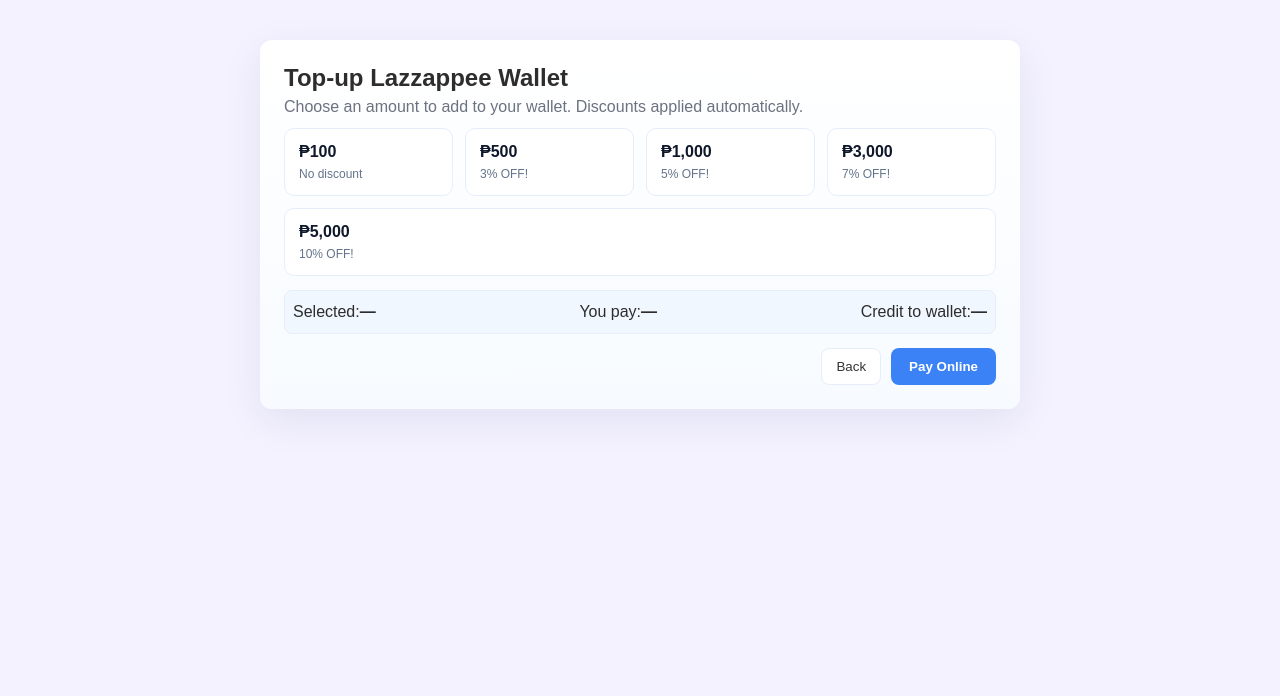
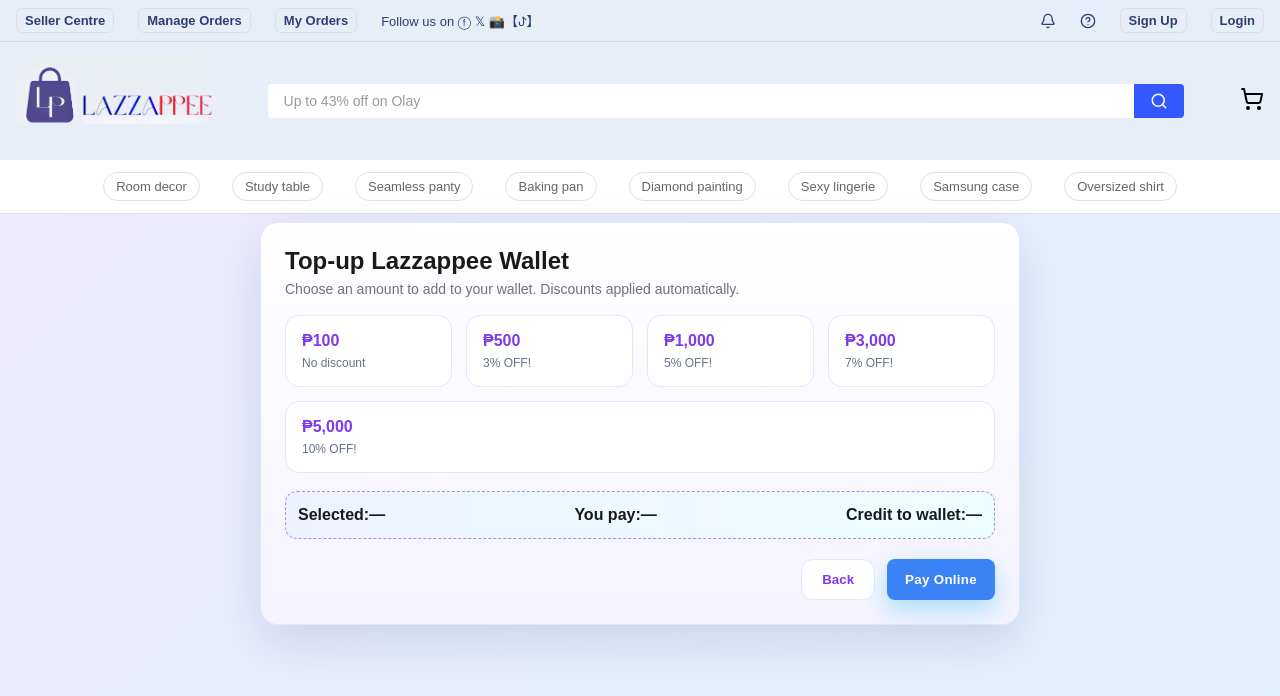
Before and after one commit to ChrisGemps/Lazzappe, a React (Create React App) app in the folder lazzappe/frontend/: page /topup in a window 1280 px wide. Shown: the top 696 px of the page. Built offline with nearby package versions, Linux system fonts and the light colour scheme.

Commit message:
fixed manage order access and better top up page design

```diff
--- a/lazzappe/frontend/src/css/Dashboard/ProfilePage.css
+++ b/lazzappe/frontend/src/css/Dashboard/ProfilePage.css
@@ -1,12 +1,12 @@
 .profile-container {
   min-height: 100vh;
   background: linear-gradient(to bottom, #dccff4, #5a36c9);
-  padding: 2rem 1rem;
+  padding: 1rem 1rem;
 }
 
 @media (min-width: 768px) {
   .profile-container {
-    padding: 3rem 2rem;
+    padding: 1rem 1rem;
   }
 }
 
--- a/lazzappe/frontend/src/css/Dashboard/TopUpPage.css
+++ b/lazzappe/frontend/src/css/Dashboard/TopUpPage.css
@@ -1,28 +1,247 @@
-.topup-root{
-  display:flex;
-  align-items:center;
-  justify-content:center;
-  padding:40px 16px;
+/* =========================
+   Lazzappee Top-Up Theme
+   ========================= */
+
+:root {
+  --primary: #7c3aed;        /* Violet */
+  --primary-light: #a78bfa;
+  --secondary: #38bdf8;      /* Sky Blue */
+  --accent: #f59e0b;         /* Gold */
+  --accent-soft: #fef3c7;
+  --success: #22c55e;
+  --bg-soft: #f5f3ff;
+  --text-dark: #0f172a;
+  --text-muted: #6b7280;
+  --border-soft: #e0e7ff;
 }
-.topup-card{
-  width:100%;
-  max-width:760px;
-  background: linear-gradient(180deg,#ffffff,#f7fbff);
-  border-radius:12px;
-  padding:24px;
-  box-shadow:0 12px 40px rgba(15,40,90,0.08);
+
+/* Root Layout */
+.topup-root {
+  min-height: 100vh;
+  display: flex;
+  align-items: flex-start;
+  justify-content: center;
+  padding: 1rem 1rem;
+  background: linear-gradient(135deg, #ede9fe, #e0f2fe);
 }
-.topup-card h2{margin:0 0 6px 0}
-.muted{color:#6b7280;margin-bottom:12px}
-.topup-options{display:flex;flex-wrap:wrap;gap:12px}
-.topup-option{flex:1 1 140px;border-radius:10px;padding:14px;background:#fff;border:1px solid #e6eefb;cursor:pointer;display:flex;flex-direction:column;align-items:flex-start;gap:6px;transition:transform .12s,box-shadow .12s}
-.topup-option .topup-amount{font-weight:800;color:#0f172a;font-size:16px}
-.topup-option .topup-meta{font-size:12px;color:#64748b}
-.topup-option.active{transform:translateY(-6px);box-shadow:0 10px 30px rgba(37,99,235,0.12);border-color:rgba(37,99,235,0.18)}
-.topup-summary{display:flex;justify-content:space-between;padding:12px 8px;margin-top:14px;background:#f1f7ff;border-radius:8px;border:1px solid #e6eefb}
-.topup-message{margin-top:12px;background:#ecfdf5;color:#065f46;padding:10px;border-radius:8px}
-.topup-actions{display:flex;gap:10px;justify-content:flex-end;margin-top:14px}
-.btn-primary{background:linear-gradient(90deg,#2563eb,#0ea5e9);color:#fff;padding:10px 14px;border:none;border-radius:8px;cursor:pointer;font-weight:700}
-.btn-secondary{background:#fff;border:1px solid #e6eefb;padding:10px 14px;border-radius:8px;cursor:pointer}
 
-@media(max-width:640px){.topup-options{gap:8px}.topup-option{flex:1 1 48%}}
+/* Card */
+.topup-card {
+  width: 100%;
+  max-width: 760px;
+  background: linear-gradient(180deg, #ffffff, #f5f3ff);
+  border-radius: 18px;
+  padding: 24px;
+  /* small negative top margin to tuck the card slightly under the header */
+  margin-top: -8px;
+  border: 1px solid var(--border-soft);
+  box-shadow: 0 18px 50px rgba(15, 40, 90, 0.12);
+}
+
+.topup-card h2 {
+  margin: 0 0 6px 0;
+  font-weight: 800;
+  color: var(--text-dark);
+}
+
+.muted {
+  color: var(--text-muted);
+  margin-bottom: 18px;
+  font-size: 14px;
+}
+
+/* Top-Up Options */
+.topup-options {
+  display: flex;
+  flex-wrap: wrap;
+  gap: 14px;
+}
+
+.topup-option {
+  flex: 1 1 140px;
+  border-radius: 14px;
+  padding: 16px;
+  background: #ffffff;
+  border: 1px solid var(--border-soft);
+  cursor: pointer;
+  display: flex;
+  flex-direction: column;
+  gap: 6px;
+  transition: all 0.18s ease;
+  position: relative;
+}
+
+.topup-option:hover {
+  transform: translateY(-3px);
+  box-shadow: 0 10px 26px rgba(124, 58, 237, 0.12);
+}
+
+.topup-option.active {
+  background: linear-gradient(180deg, #faf5ff, #eef2ff);
+  border-color: var(--primary);
+  box-shadow: 0 16px 36px rgba(124, 58, 237, 0.28);
+  transform: translateY(-6px);
+}
+
+/* Amount + Meta */
+.topup-amount {
+  font-weight: 800;
+  color: var(--primary);
+  font-size: 16px;
+}
+
+.topup-meta {
+  font-size: 12px;
+  color: #64748b;
+}
+
+/* Gold Accent for Selected */
+.topup-option.active::after {
+  content: "★";
+  position: absolute;
+  top: 10px;
+  right: 12px;
+  font-size: 14px;
+  color: var(--accent);
+}
+
+/* Summary */
+.topup-summary {
+  display: flex;
+  justify-content: space-between;
+  align-items: center;
+  padding: 14px 12px;
+  margin-top: 18px;
+  background: linear-gradient(90deg, #eef2ff, #ecfeff);
+  border-radius: 12px;
+  border: 1px dashed var(--primary-light);
+  font-weight: 600;
+  color: var(--text-dark);
+}
+
+/* Discount / Message */
+.topup-message {
+  margin-top: 14px;
+  background: linear-gradient(90deg, #ecfdf5, #d1fae5);
+  color: #065f46;
+  padding: 12px 14px;
+  border-radius: 12px;
+  font-size: 14px;
+  border-left: 5px solid var(--success);
+}
+
+/* Actions */
+.topup-actions {
+  display: flex;
+  gap: 12px;
+  justify-content: flex-end;
+  margin-top: 20px;
+}
+
+.btn-primary {
+  background: linear-gradient(90deg, var(--primary), var(--secondary));
+  color: #ffffff;
+  padding: 12px 20px;
+  border: none;
+  border-radius: 12px;
+  cursor: pointer;
+  font-weight: 800;
+  letter-spacing: 0.3px;
+  box-shadow: 0 10px 24px rgba(56, 189, 248, 0.4);
+  transition: transform 0.12s ease, box-shadow 0.12s ease;
+}
+
+.btn-primary:hover {
+  transform: translateY(-2px);
+  box-shadow: 0 14px 32px rgba(124, 58, 237, 0.45);
+}
+
+.btn-secondary {
+  background: #ffffff;
+  border: 1px solid var(--border-soft);
+  color: var(--primary);
+  padding: 12px 20px;
+  border-radius: 12px;
+  cursor: pointer;
+  font-weight: 700;
+}
+
+/* Mobile */
+@media (max-width: 640px) {
+  .topup-options {
+    gap: 10px;
+  }
+
+  .topup-option {
+    flex: 1 1 48%;
+  }
+}
+
+/* Toast / Confirmation */
+.topup-toast-wrapper {
+  position: fixed;
+  right: 20px;
+  top: 20px;
+  z-index: 9999;
+}
+
+.topup-toast {
+  background: linear-gradient(90deg, #f0fdf4, #dcfce7);
+  border-radius: 14px;
+  padding: 14px 18px;
+  box-shadow: 0 12px 26px rgba(0, 0, 0, 0.15);
+  min-width: 260px;
+  border-left: 5px solid var(--success);
+}
+
+.topup-toast-inner {
+  display: flex;
+  align-items: center;
+  gap: 12px;
+}
+
+.topup-toast-icon {
+  width: 38px;
+  height: 38px;
+  border-radius: 50%;
+  background: radial-gradient(circle, #4ade80, #22c55e);
+  color: #ffffff;
+  display: flex;
+  align-items: center;
+  justify-content: center;
+  font-weight: 900;
+}
+
+.topup-toast-title {
+  font-weight: 800;
+}
+
+.topup-toast-sub {
+  font-size: 12px;
+  color: #065f46;
+}
+
+.topup-toast-actions {
+  margin-top: 10px;
+  display: flex;
+  justify-content: flex-end;
+  gap: 8px;
+}
+
+.toast-btn-primary {
+  background: linear-gradient(90deg, var(--primary), var(--secondary));
+  color: #ffffff;
+  border: none;
+  padding: 6px 12px;
+  border-radius: 8px;
+  cursor: pointer;
+  font-weight: 700;
+}
+
+.toast-btn-close {
+  background: transparent;
+  color: #334155;
+  border: none;
+  padding: 6px 10px;
+  cursor: pointer;
+}
--- a/lazzappe/frontend/src/page/ManageOrders.js
+++ b/lazzappe/frontend/src/page/ManageOrders.js
@@ -33,9 +33,13 @@
       const user = JSON.parse(userStr);
       const userId = user.id || user.user_id;
 
+      const token = localStorage.getItem('token');
+      const headers = { 'Content-Type': 'application/json' };
+      if (token) headers['Authorization'] = `Bearer ${token}`;
+
       const response = await fetch('http://localhost:8080/api/auth/profile', {
         method: 'GET', // GET is standard for fetching data
-        headers: { 'Content-Type': 'application/json' },
+        headers,
         credentials: 'include', // include cookies for session-based auth
       });
 
@@ -52,7 +56,13 @@
 
         fetchOrders(userId);
       } else {
-        throw new Error('Failed to verify user role');
+        // try to show server-provided message
+        let msg = 'Failed to verify user role';
+        try {
+          const err = await response.json();
+          if (err && (err.error || err.message)) msg = err.error || err.message;
+        } catch (e) {}
+        throw new Error(msg);
       }
     } catch (error) {
       console.error('Error checking seller access:', error);
--- a/lazzappe/frontend/src/page/TopUpPage.js
+++ b/lazzappe/frontend/src/page/TopUpPage.js
@@ -1,6 +1,7 @@
 import React, { useState } from 'react';
 import '../css/Dashboard/TopUpPage.css';
 import { useNavigate } from 'react-router-dom';
+import NavBarComponent from "../component/Dashboard/NavBarComponent";
 
 export default function TopUpPage(){
   const navigate = useNavigate();
@@ -15,6 +16,8 @@
   const [selected, setSelected] = useState(null);
   const [processing, setProcessing] = useState(false);
   const [message, setMessage] = useState('');
+  const [showConfirm, setShowConfirm] = useState(false);
+  const [confirmData, setConfirmData] = useState(null);
 
   const choose = (opt) => {
     setSelected(opt);
@@ -42,13 +45,20 @@
       localStorage.setItem(key, newBalance.toFixed(2));
 
       setProcessing(false);
-      setMessage(`Success! You paid ₱${discounted.toFixed(2)} and ₱${selected.value.toFixed(2)} was added to your Lazzappee wallet.`);
+      const successMsg = `Success! You paid ₱${discounted.toFixed(2)} and ₱${selected.value.toFixed(2)} was added to your Lazzappee wallet.`;
+      setMessage(successMsg);
 
       // Dispatch a custom event so other pages can update balances (include userId)
       try { window.dispatchEvent(new CustomEvent('lazzappe:wallet-updated', { detail: { balance: newBalance, userId: uid } })); } catch (e) {}
 
+      // show confirmation toast with quick actions
+      setConfirmData({ paid: discounted.toFixed(2), credited: selected.value.toFixed(2), newBalance: newBalance.toFixed(2) });
+      setShowConfirm(true);
+      // auto-hide after 4s
+      setTimeout(() => setShowConfirm(false), 4000);
+
       // Optionally navigate to profile or dashboard after short delay
-      setTimeout(()=>navigate('/profile'), 1400);
+      setTimeout(()=>navigate('/profile'), 4000);
     } catch (err) {
       console.error('Top-up error:', err);
       setProcessing(false);
@@ -57,8 +67,10 @@
   };
 
   return (
-    <div className="topup-root">
-      <div className="topup-card">
+    <>
+      <NavBarComponent />
+      <div className="topup-root">
+        <div className="topup-card">
         <h2>Top-up Lazzappee Wallet</h2>
         <p className="muted">Choose an amount to add to your wallet. Discounts applied automatically.</p>
 
@@ -92,11 +104,29 @@
 
         {message && <div className="topup-message">{message}</div>}
 
+        {showConfirm && confirmData && (
+          <div className="topup-toast-wrapper">
+            <div className="topup-toast">
+              <div className="topup-toast-inner">
+                <div className="topup-toast-icon">✓</div>
+                <div>
+                  <div className="topup-toast-title">Top-up Successful</div>
+                  <div className="topup-toast-sub">You paid ₱{confirmData.paid} — ₱{confirmData.credited} added (Balance: ₱{confirmData.newBalance})</div>
+                </div>
+              </div>
+              <div className="topup-toast-actions">
+                <button onClick={() => setShowConfirm(false)} className="toast-btn-close">Close</button>
+              </div>
+            </div>
+          </div>
+        )}
+
         <div className="topup-actions">
           <button className="btn-secondary" onClick={() => navigate(-1)}>Back</button>
           <button className="btn-primary" onClick={startTopUp} disabled={processing}>{processing ? 'Processing...' : 'Pay Online'}</button>
         </div>
+        </div>
       </div>
-    </div>
+    </>
   );
 }
```
